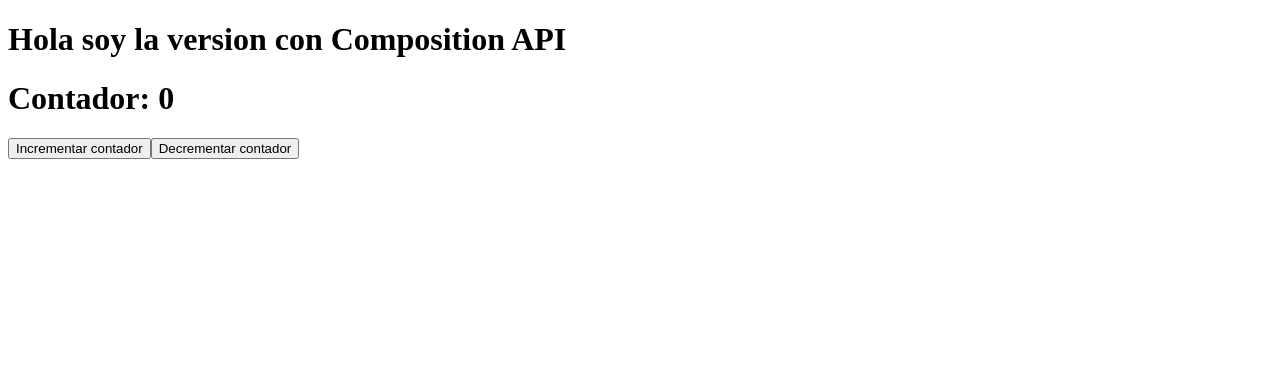
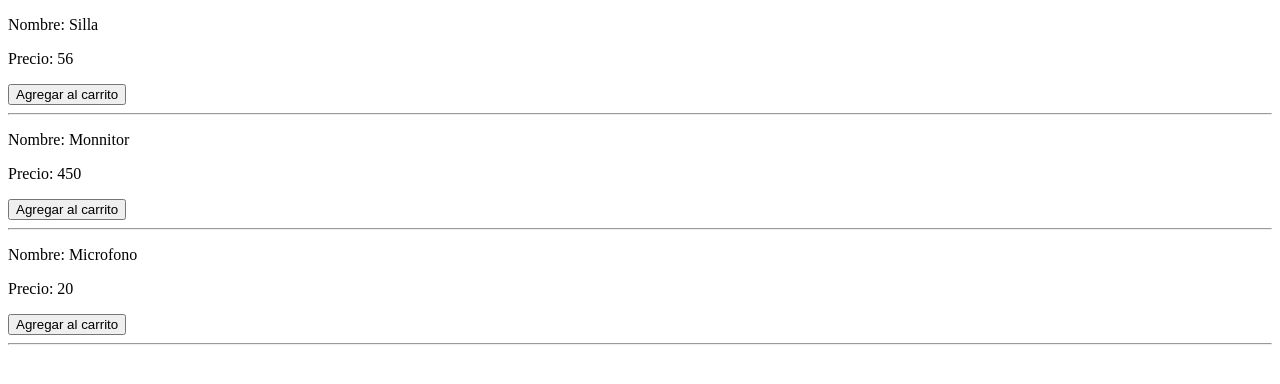
Before and after one commit to faemmque/vue-3-ecommerce, a Vue app: page / in a window 1280 px wide. Shown: the top 384 px of the page. Built offline with nearby package versions, Linux system fonts and the light colour scheme; the HTML template or start-up script is replaced by a standard one.

Commit message:
Se agrega ProductList y ProductCard

```diff
--- a/src/examples/ContadorComposition.vue
+++ b/src/examples/ContadorComposition.vue
@@ -19,12 +19,17 @@
 </script>
 
 <template>
-  <h1>Hola soy la version con Composition API</h1>
+  <p>Tienes que llegar a 100 clicks</p>
+
   <h1>Contador: {{ count }}</h1>
+
   <button @click="increase">
     Incrementar contador
   </button>
   <button @click="decrease">
     Decrementar contador
   </button>
+
+  <p v-if="count < 10">Vamos tu puedes</p>
+  <p v-else>Ya te falta muy poco...</p>
 </template>
--- /dev/null
+++ b/src/examples/IProduct.ts
@@ -0,0 +1,5 @@
+export interface IProduct{
+  id: number,
+  name: string,
+  price: number
+}
--- /dev/null
+++ b/src/examples/ProductCard.vue
@@ -0,0 +1,33 @@
+
+<script lang="ts">
+  import type { PropType } from 'vue';
+  import type { IProduct } from './IProduct'
+
+  export default{
+    props: {
+      product: {
+        type: Object as PropType<IProduct>,
+        required: true
+      }
+    },
+    // emits: ['addProduct'],
+    methods: {
+      onAddButtonClick(){
+        // console.log("Agregando carrito " + this.product.id)
+        this.$emit("addProduct")
+      }
+    }
+  }
+
+</script>
+
+<template>
+  <div>
+    <p> Nombre: {{ product.name }}</p>
+    <p> Precio: {{ product.price }}</p>
+    <button @click="onAddButtonClick">
+      Agregar al carrito
+    </button>
+    <hr />
+  </div>
+</template>
--- /dev/null
+++ b/src/examples/ProductList.vue
@@ -0,0 +1,35 @@
+<script lang="ts">
+  import ProductCard from './ProductCard.vue';
+  import type { IProduct } from './IProduct'
+
+  export default{
+    components:{
+        ProductCard
+    },
+    data(){
+      return{
+        products: <Array<IProduct>> [
+          {id: 1, name: "Silla", price: 56},
+          {id: 2, name: "Monnitor", price: 450},
+          {id: 3, name: "Microfono", price: 20}
+        ]
+      }
+    },
+    methods: {
+      onAddProduct(id: number) {
+        console.log("Agregando producto " + id)
+      }
+    }
+  }
+
+</script>
+
+<template>
+  <div>
+    <ProductCard
+      v-for="product in products"
+      :product="product"
+      @addProduct="onAddProduct(product.id)"
+    />
+  </div>
+</template>
--- a/src/main.ts
+++ b/src/main.ts
@@ -1,6 +1,6 @@
 import { createApp } from 'vue'
-import Contador from './examples/ContadorComposition.vue'
+import ProductList from './examples/ProductList.vue'
 
-const app = createApp(Contador)
+const app = createApp(ProductList)
 
 app.mount('#app')
```
